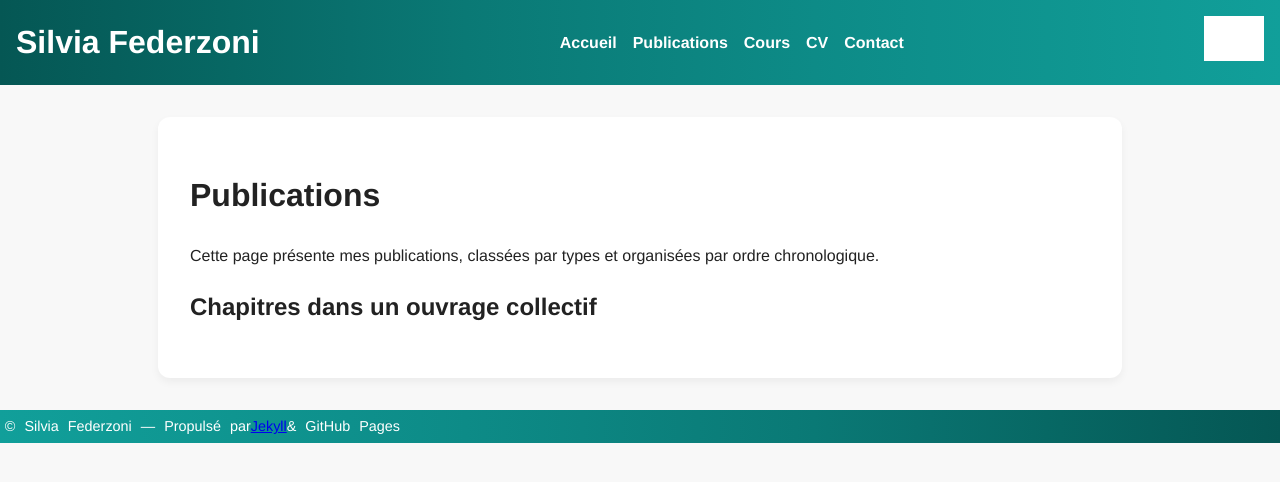
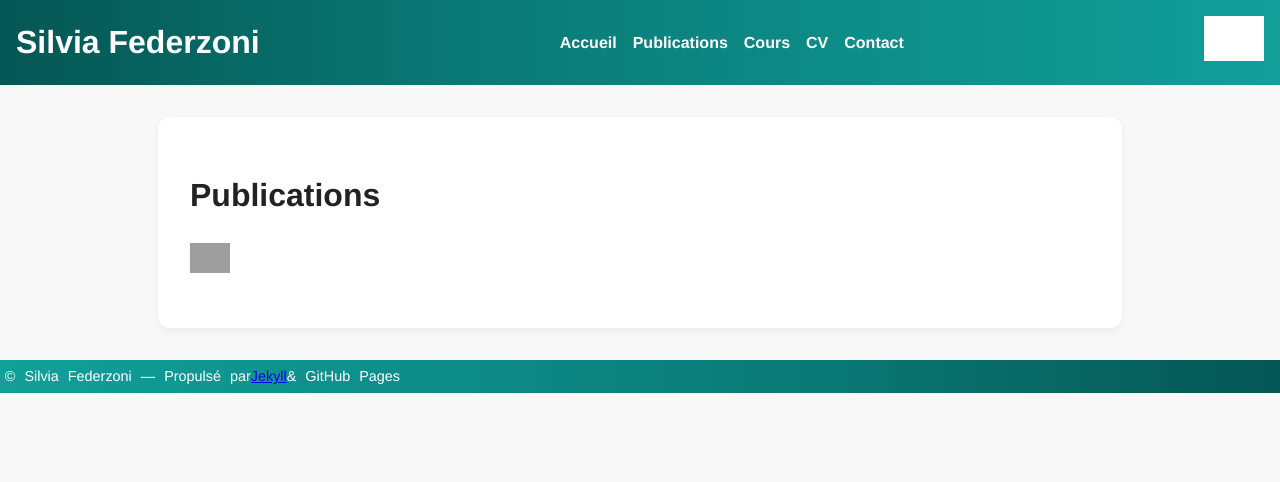
Before and after one commit to SFederzoni/SilviaFederzoni, a Jekyll site: the page built from publications.md, in a window 1280 px wide. Shown: the top 482 px of the page. Built offline with Jekyll 4.4.1, drawn with Linux system fonts in a browser that asks for light colours; grey boxes are pictures that could not be loaded.

Commit message:
Update publications.md

```diff
--- a/publications.md
+++ b/publications.md
@@ -5,6 +5,6 @@ permalink: /publications/
 ---
 
 # Publications
-Cette page présente mes publications, classées par types et organisées par ordre chronologique.
-
-## Chapitres dans un ouvrage collectif
+<a href="https://cv.hal.science/federzoni-silvia?langChosen=fr" target="_blank">
+   <img src="https://hal.science/assets/img/hal-logo-header.png" alt="HAL" style="height: 30px;">
+</a>
```
